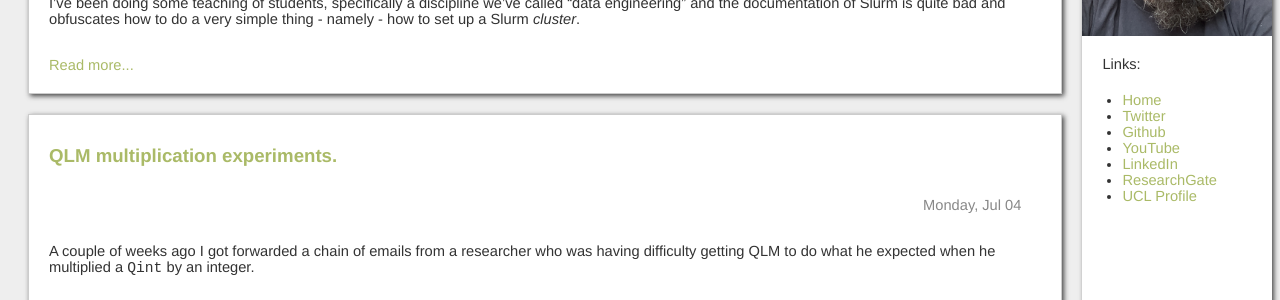
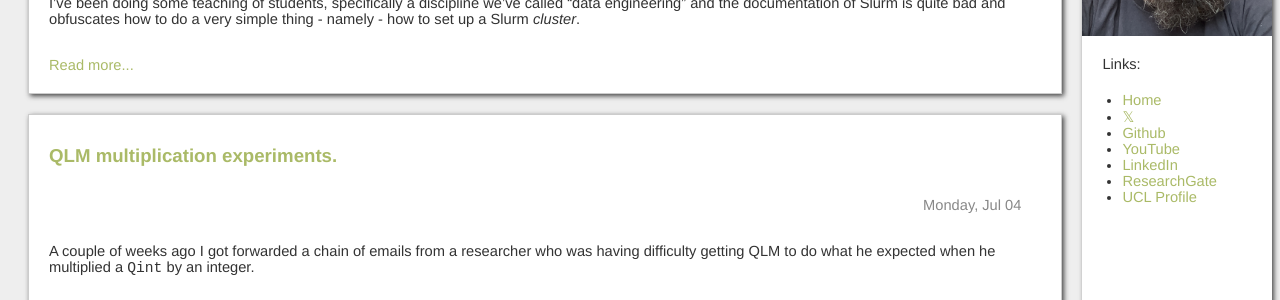
Before and after one commit to owainkenwayucl/owainkenwayucl.github.io, a Jekyll site: the page built from index.md, in a window 1280 px wide and 900 px high. Shown: the part 273-573 px from the top of the window. Built offline with Jekyll 4.4.1, drawn with Linux system fonts in a browser that asks for light colours.

Commit message:
Twitter -> X

```diff
--- a/_layouts/default.html
+++ b/_layouts/default.html
@@ -20,7 +20,7 @@ Links:
 <p class="sidebarcontent">
 <ul>
 <li><a href="/">Home</a></li>
-<li><a href="https://twitter.com/owainkenway">Twitter</a></li>
+<li><a href="https://x.com/owainkenway">𝕏</a></li>
 <li><a href="https://github.com/owainkenwayucl">Github</a></li>
 <li><a href="https://www.youtube.com/@owainkenway">YouTube</a></li>
 <li><a href="https://www.linkedin.com/in/owain-kenway/">LinkedIn</a></li>
```
